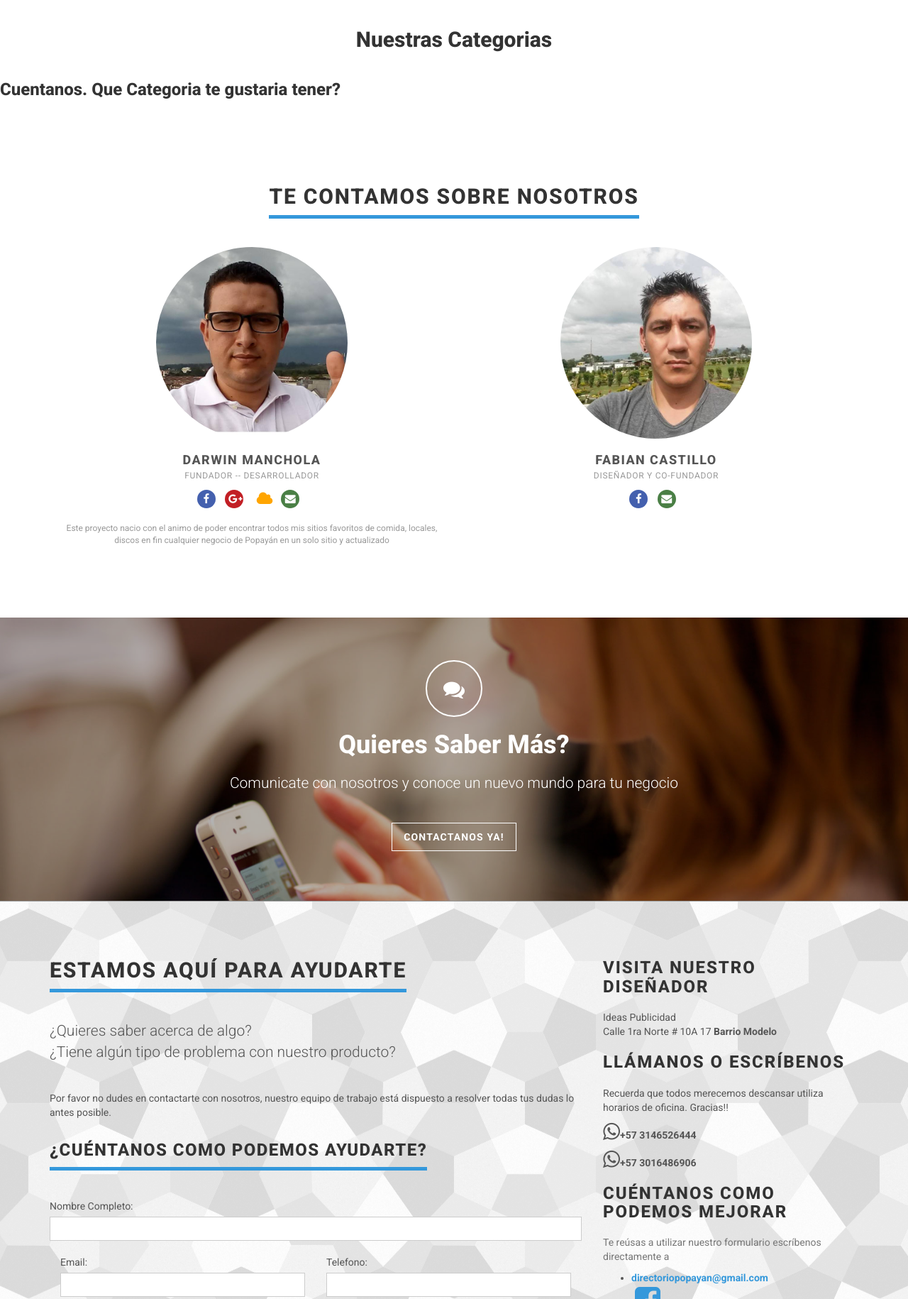
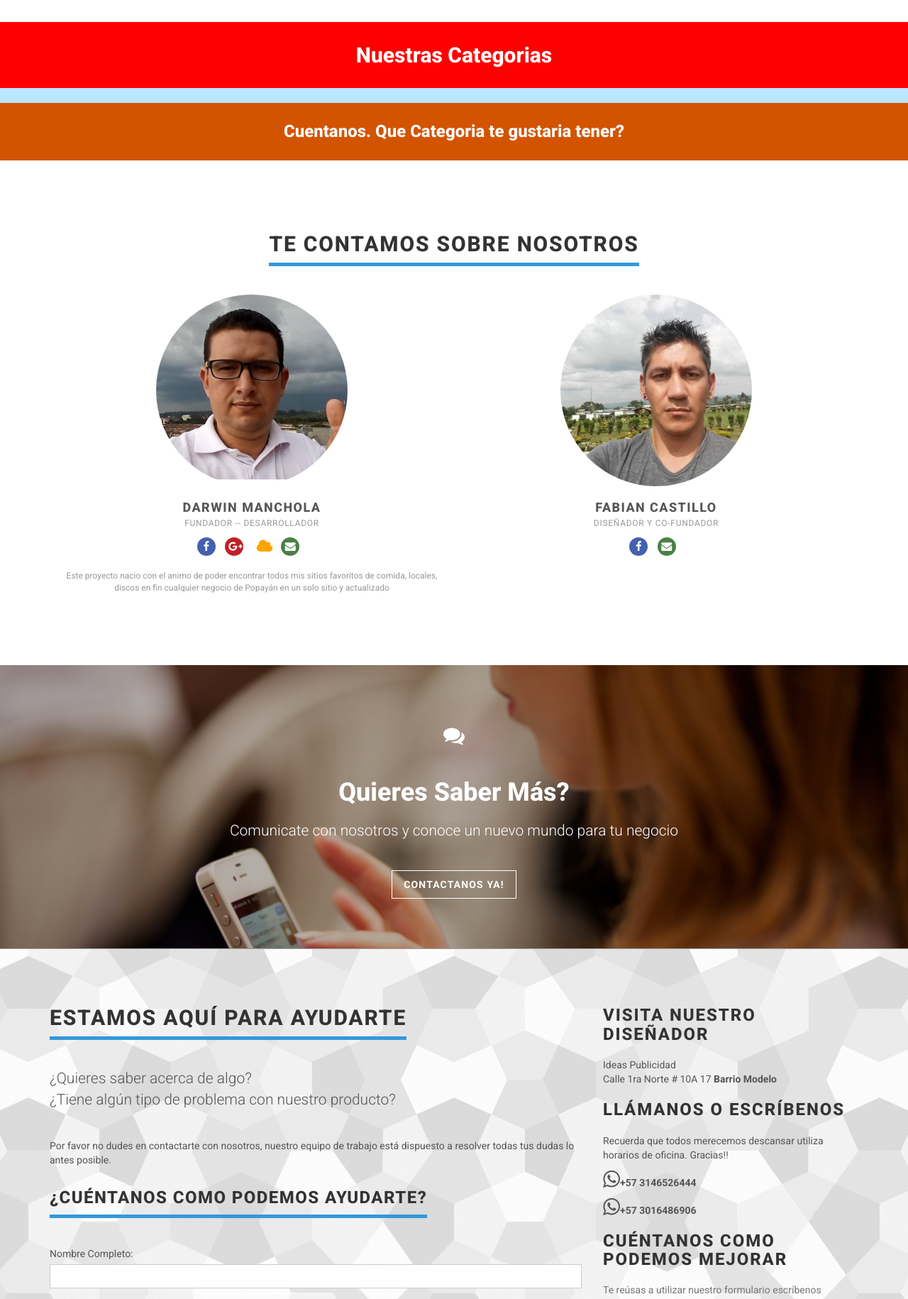
Before and after one commit to SISPopayan/dirpopayan, a Django app: page / in a window 1280 px wide. Shown: the part 759-2589 px from the top of the page at 71% size. Run offline with Django 3.2, Linux system fonts and the light colour scheme; data that the repository does not hold is empty; some libraries are stand-ins or nearby versions.

Commit message:
catualzaicion 11-04
se incluyen custom css

```diff
--- a/static/css/custom.css
+++ b/static/css/custom.css
@@ -1 +1,152 @@
-/* your styles go here */
+/* estilos propios */
+
+.form_search
+{
+	background: yellow;
+	padding: 10px 20px;
+	margin: 0px !important;
+	te
+}
+.icon_category
+{
+ width: 100%;
+}
+.category_section
+{
+  margin: 1.5em 0;
+
+  background: rgba(0, 161, 255, 0.27);
+
+}
+.category_section h2
+{
+  color: white;
+  background: red;
+  padding: 1em;
+}
+.category_section .container
+{
+	margin-top: 1em;
+}
+.category_coment
+{
+	text-align: center;
+	background: #d35400;
+	padding: 0.5em;
+}
+.category_coment h3
+{
+	color: white;
+}
+.img_center
+{
+	margin: 0 auto;
+}
+
+.ad .logo
+{
+	width: auto;
+	max-height: 300px;
+}
+
+.ad .address
+{
+	 color: #3498db;
+    font-size: 2em;
+}
+
+.ad .phone
+{
+	color: red;
+    font-size: 1.5em;
+}
+.ad .category
+{
+	 font-size: 1em;
+    font-style: italic;
+}
+.ad .category img
+{
+	width: 30px;
+	max-width: 30px !important;
+}
+
+.about_us
+{
+	background:  #3498db;
+	border-radius: 30px;
+	margin: 10px 0px;
+	padding: 30px;
+
+	color: #fff;
+
+}
+
+.girs_transparente
+{
+	background: rgba(153, 153, 153, 0.48);
+}
+
+@media (min-width: 468px) {
+	.ad .category img
+	{
+		width: 30px;
+	}
+}
+
+.encuesta
+{
+	background: yellow;
+}
+.encuesta .pregunta
+{
+	color: #3498db;
+}
+.encuesta .respuesta
+{
+	color:red;
+}
+
+.title_category
+{
+	font-style: italic;
+	color: red !important;
+	text-align: center;
+}
+.list_item
+{
+
+	max-height: 280px;
+
+}
+.list_item img
+{
+	max-height: 200px;
+}
+
+
+@media (min-width: 768px) {
+	.item
+	{
+		height:  220px !important;
+	}
+}
+
+.title_shop
+{
+	margin: 2em;
+	padding: 1em;
+	text-align: center;
+	background: yellow;
+
+}
+.title_shop h2
+{
+	color:#3498db;
+;
+}
+.icon_contact
+{
+	height: 80px;
+
+}
--- a/static/css/style.default.css
+++ b/static/css/style.default.css
@@ -130,7 +130,7 @@ div.section {
   color: #fff;
   line-height: 80px;
   border-radius: 40px;
-  border: solid 1px #fff;
+
   font-size: 20px;
 }
 .icon.icon-lg {
@@ -1072,8 +1072,8 @@ fieldset[disabled] .btn-template-primary.active {
   width: 80px;
   padding: 6px 20px 6px 20px;
   margin: 30px 10px 10px -71px;
-  color: #fff;
-  background-color: #3498db;
+  color: red;
+  background-color: yellow;
   font-family: "Roboto", Helvetica, Arial, sans-serif;
 }
 .ribbon .theribbon:before,
```
Also changed, not shown: static/css/styles.css (added, +9 -0 lines), static/img/categorias.png (added), static/img/icon_map.png (added), static/img/photogrid.jpg (added).
